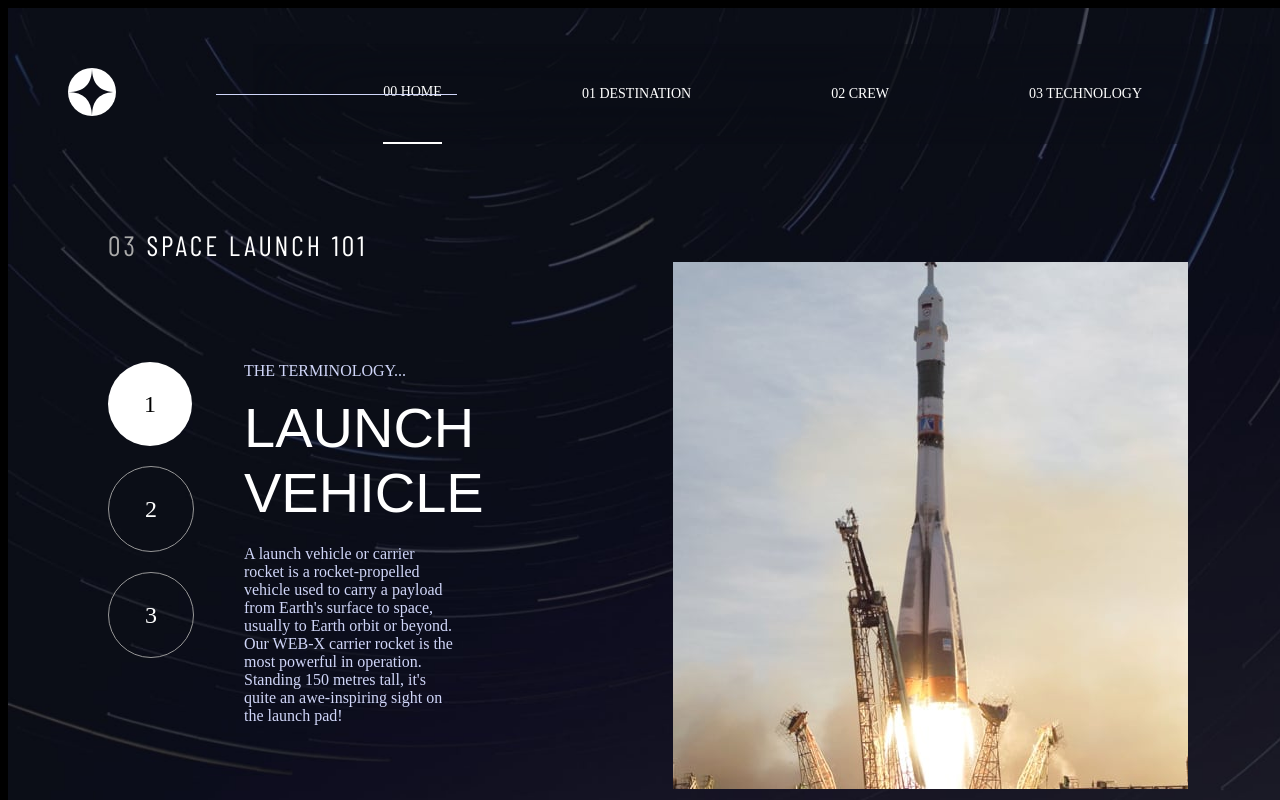
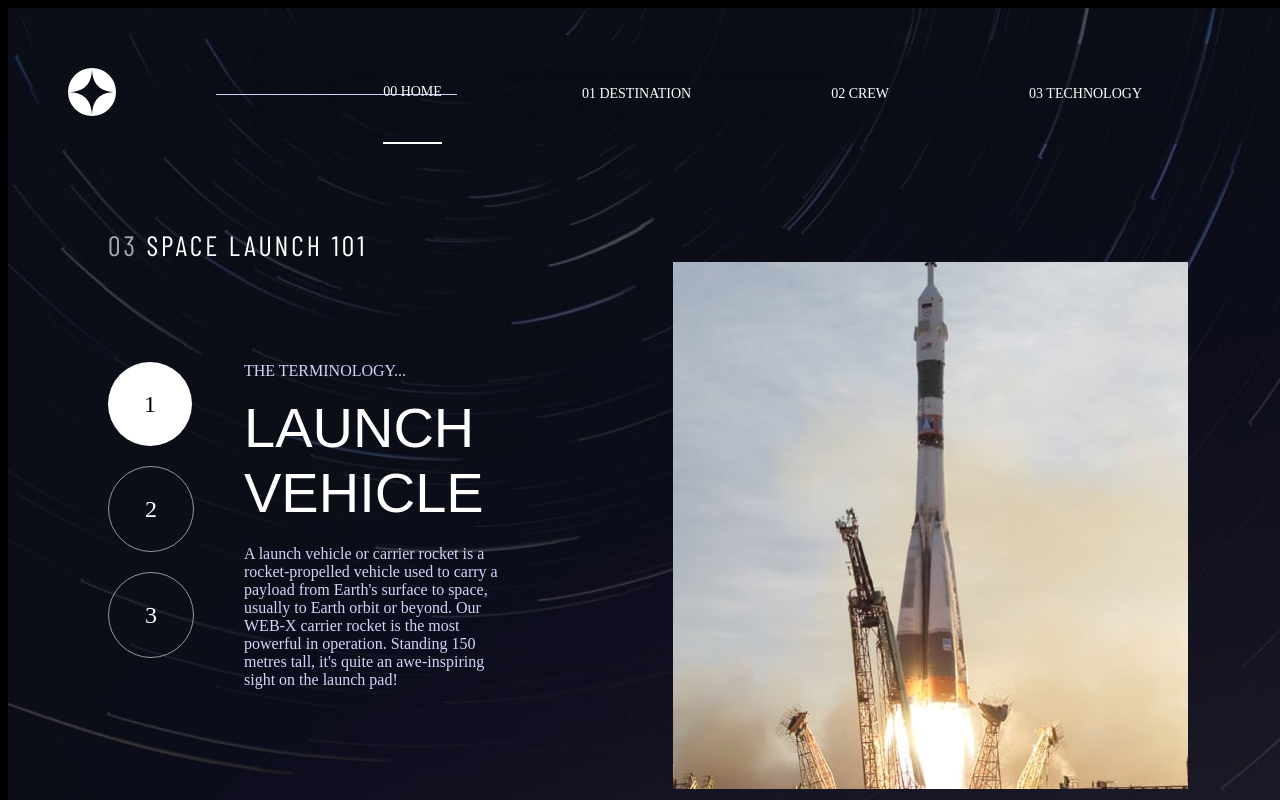
Before and after one commit to jk6722/react-space-tourism, a React (Vite) app: page /technology in a window 1280 px wide. Built offline with nearby package versions, Linux system fonts and the light colour scheme; a web font is replaced by a local one.

Commit message:
modify: width of description container

```diff
--- a/src/pages/CrewPage/CrewPage.module.scss
+++ b/src/pages/CrewPage/CrewPage.module.scss
@@ -30,7 +30,7 @@
           color: #d0d6f9;
           font-size: 20px;
           padding: 20px 0;
-          width: 40%;
+          width: 50%;
           height: 130px;
         }
         .btn_container {
--- a/src/pages/CrewPage/index.jsx
+++ b/src/pages/CrewPage/index.jsx
@@ -9,7 +9,7 @@ const CrewPage = () => {
 
   useEffect(() => {
     setPeople(data["crew"]);
-    console.log(people);
+    // console.log(people);
   }, [people]);
 
   return (
--- a/src/pages/TechnologyPage/TechnologyPage.module.scss
+++ b/src/pages/TechnologyPage/TechnologyPage.module.scss
@@ -45,7 +45,7 @@
           margin-bottom: 20px;
         }
         .description {
-          width: 50%;
+          width: 60%;
         }
       }
       .img_container {
```
